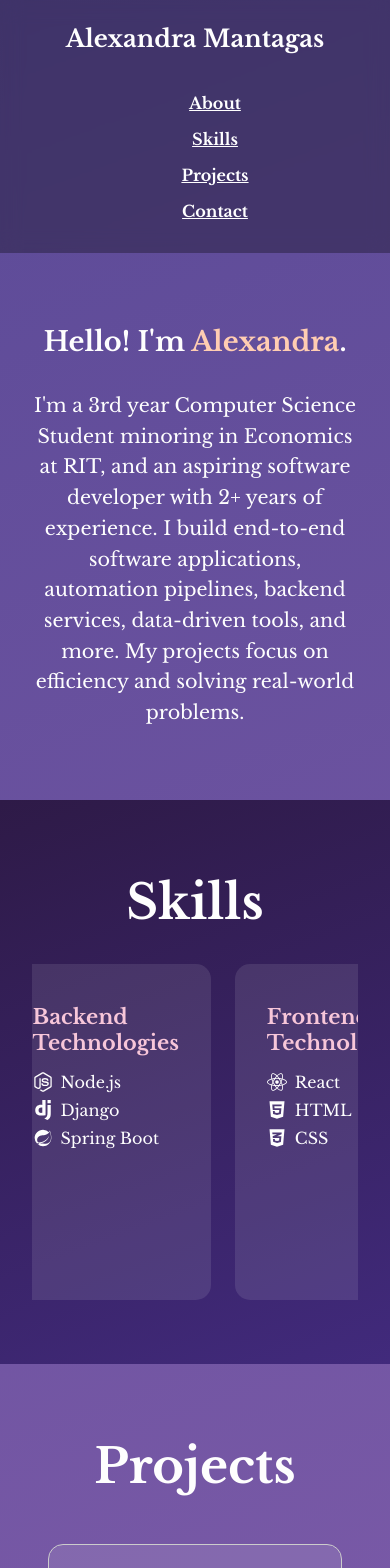
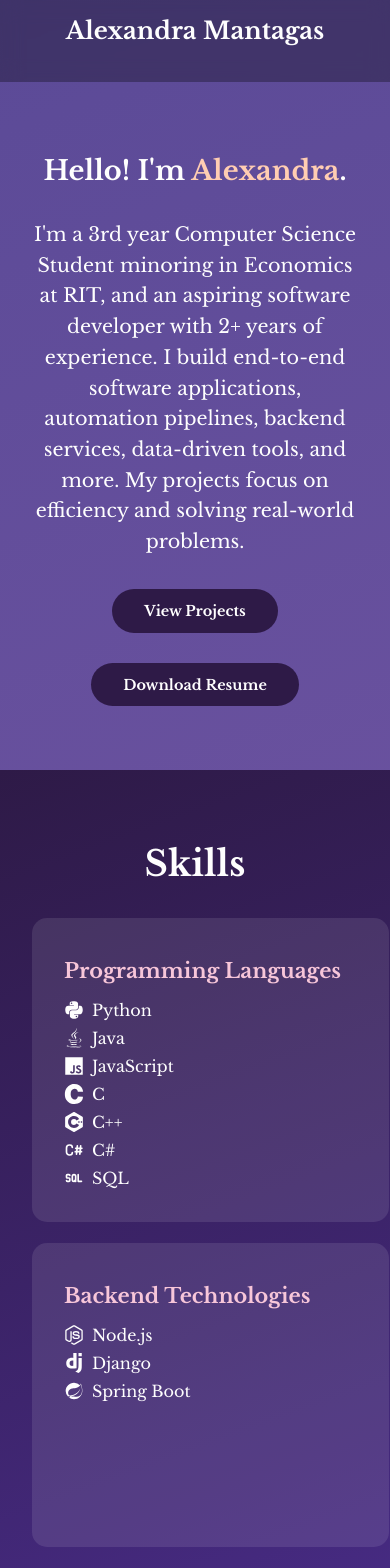
Before and after one commit to amm1746/Alexandra-Mantagas-Portfolio, a React (Create React App) app: page / in a window 390 px wide. Shown: the top 1568 px of the page. Built offline with nearby package versions, Linux system fonts and the light colour scheme.

Commit message:
Improved mobile formatting

```diff
--- a/src/App.css
+++ b/src/App.css
@@ -40,7 +40,6 @@ a:hover {
   border-radius: 50px;
   background-color: #f7c6d9;
   color: #2e1a47;
-  font-weight: bold;
   transition: 0.3s;
 }
 
@@ -57,7 +56,6 @@ section {
 .navbar {
   display: flex;
   justify-content: space-between;
-  align-items: center;
   padding: 1rem 2rem;
   background: rgba(0,0,0,0.3);
   backdrop-filter: blur(10px);
@@ -84,6 +82,12 @@ section {
 
 a {
   color: #ffffff !important;
+  text-decoration: none !important;
+}
+
+x {
+  color: #ffffff !important;
+  font-weight: 600;
   text-decoration: underline !important;
 }
 
@@ -143,4 +147,6 @@ a:hover {
   section {
     padding: 2rem 0.5rem;
   }
+
+
 }
--- a/src/components/Hero.css
+++ b/src/components/Hero.css
@@ -10,3 +10,26 @@
   font-size: 1.2rem;
   margin: 0.5rem 0;
 }
+
+.hero-buttons {
+  display: flex;
+  justify-content: center;
+  gap: 1.9rem !important;
+  flex-wrap: wrap; /* stack buttons on small screens */
+  margin-top: 2rem;
+}
+
+.btn {
+  padding: 0.8rem 2rem !important;
+  border-radius: 100px !important;
+  background-color: #2e1a47 !important;
+  font-weight: bold !important;
+  text-decoration: none !important;
+  transition: 0.3s;
+}
+
+.btn:hover {
+  transform: scale(1.05);
+  background-color: #2e1a47;
+  color: #2e1a47;
+}
--- a/src/components/Hero.js
+++ b/src/components/Hero.js
@@ -12,6 +12,13 @@ const Hero = () => {
         pipelines, backend services, data-driven tools, and more. My projects focus on efficiency
         and solving real-world problems.
       </p>
+
+        <div className="hero-buttons">
+        <a href="#projects" className="btn">View Projects</a>
+        <a href="/Mantagas_Alexandra_Resume_CS_BS.pdf" className="btn" target="_blank" rel="noopener noreferrer">
+          Download Resume
+        </a>
+      </div>
     </section>
   );
 };
--- a/src/components/Navbar.css
+++ b/src/components/Navbar.css
@@ -1,15 +1,49 @@
 .navbar {
   display: flex;
-  justify-content: space-between;
-  padding: 1rem 2rem;
+  align-items: center;
+  padding: 0.5rem 2rem;
   background-color: #222;
   color: white;
+  position: left;
+  top: 0;
+  z-index: 100;
+  height: 50px;
+  overflow: hidden;
 }
-.nav-links li {
-  display: inline;
-  margin: 0 1rem;
+
+.navbar h1 {
+  margin: 0;
+  font-size: 1.5rem;
+  text-align: left !important;
 }
-.nav-links a {
+
+.nav-links {
+  list-style: none;
+  display: flex;
+  gap: 1rem;
+  margin: 0;
+  padding: 0;
+}
+
+.nav-links li a {
   color: white;
   text-decoration: none;
 }
+
+@media (max-width: 768px) {
+
+  .navbar h1 {
+  margin: 0;
+  font-size: 1.5rem;
+  text-align: left !important;
+  }
+
+  .nav-links {
+    display: none !important;
+    height: 0;
+    overflow: hidden;
+    margin: 0;
+    padding: 0;
+  }
+
+}
--- a/src/components/ProjectCard.js
+++ b/src/components/ProjectCard.js
@@ -10,7 +10,7 @@ const ProjectCard = ({ image, title, description, tech, demoLink, githubLink })
       <p><strong>Tech:</strong> {tech.join(", ")}</p>
       <div className="links">
         {demoLink && <a href={demoLink} target="_blank">Live Demo</a>}
-        {githubLink && <a href={githubLink} target="_blank">GitHub</a>}
+        {githubLink && <x href={githubLink} target="_blank">GitHub</x>}
       </div>
     </div>
   );
--- a/src/components/Projects.css
+++ b/src/components/Projects.css
@@ -59,3 +59,31 @@
   border-radius: 10px;
   margin-bottom: 1rem;
 }
+
+@media (max-width: 768px) {
+  .project-grid {
+    flex-direction: column; /* stack cards vertically */
+    gap: 1rem;
+    align-items: center; /* center horizontally */
+  }
+
+  .project-card {
+    width: 90%;         /* almost full width on mobile */
+    height: 400px;   /* optional max width */
+    aspect-ratio: 5 / 4; /* height scales with width for uniformity */
+    padding: 1.5rem;    /* reduce padding on small screens */
+  }
+
+  .project-image {
+    width: 100%;
+    height: 200px;
+    object-fit: contain;
+    border-radius: 10px;
+    margin-bottom: 1rem;
+  }
+
+
+  .section-title {
+    font-size: 2.2rem;  /* scale title down for mobile */
+  }
+}
--- a/src/components/Skills.css
+++ b/src/components/Skills.css
@@ -1,6 +1,6 @@
 .skills-section {
   padding: 4rem 2rem;
-  background: linear-gradient(160deg, #2e1a47, #412a7c);
+  background: linear-gradient(160deg, #2e1a47, #5736ab);
   color: #fefefe;
   text-align: center;
 }
@@ -63,3 +63,26 @@
   height: 20px;
   fill: #f7c6d9;
 }
+
+@media (max-width: 768px) {
+  .skills-container {
+    flex-wrap: wrap;      /* allow wrapping */
+    flex-direction: column; /* stack vertically */
+    gap: 1.3rem;            /* smaller gap between boxes */
+    overflow-x: visible;  /* remove horizontal scroll */
+    align-items: center;  /* center boxes horizontally */
+  }
+
+  .skills-box {
+    width: 90%;      /* fixed width for all boxes */
+    height: 240px;
+    aspect-ratio: 5 / 4;    /* fixed height for all boxes */
+    display: flex;
+    flex-direction: column;
+    justify-content: flex-start;    /* optional max width */
+  }
+
+  .section-title {
+    font-size: 2.2rem;    /* scale down title on mobile */
+  }
+}
```
Also changed, not shown: src/components/ProjectCard.css (line endings or trailing spaces), 2 other files (tests, documents, lock files or other folders).
